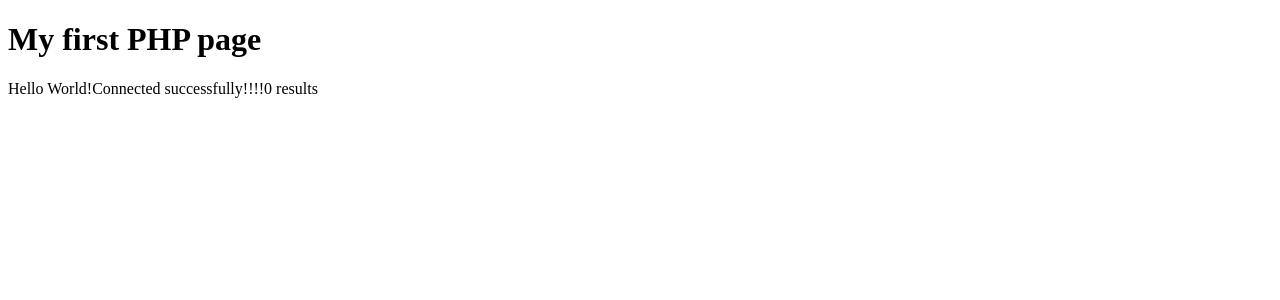
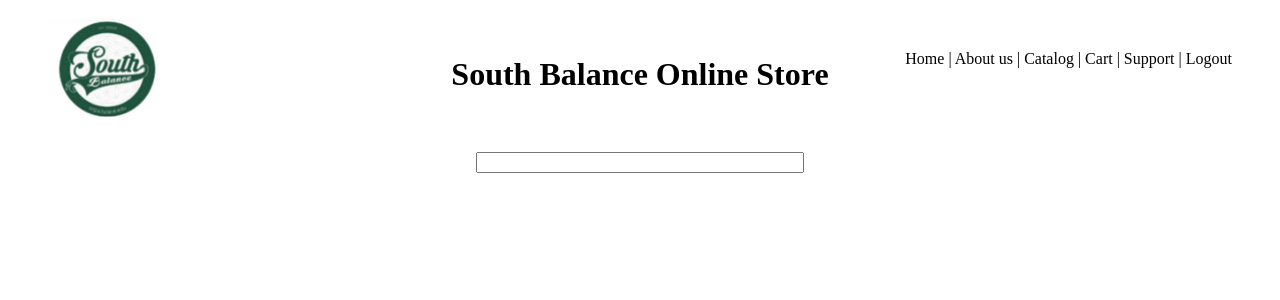
Before and after one commit to indigo77072/AppDevSouthBalanceSite, a PHP site: page / in a window 1280 px wide. Shown: the top 300 px of the page. Run offline with PHP 8.4, Linux system fonts and the light colour scheme; data that the repository does not hold is empty.

Commit message:
Place logo and simplify index.php

```diff
--- a/about_us_styles.css
+++ b/about_us_styles.css
@@ -11,7 +11,7 @@
 /* Other Body Styles */
 
 p#missionStatement {
-    margin-top: 110px;
+    margin-top: 70px;
     text-align: center;
 
 }
--- a/header.php
+++ b/header.php
@@ -1,8 +1,8 @@
 <header id="topHeader">
             <div id="leftSection">
-                <p id="logoImgPlaceholder">Logo</p>
+                <img id="logoImg" src="graphics/sb_logo.png" alt="South Balance logo">
             </div><div id="centerSection">
-                <h1 id="siteTitle">South Balance Online Store </h1>
+                <h1 id="siteTitle">South Balance Online Store</h1>
             </div><div id="rightSection">
                 <p id="navigation">Home | About us | Catalog | Cart | Support | Logout</p>
             </div>
--- a/header_styles.css
+++ b/header_styles.css
@@ -28,9 +28,9 @@ header#topHeader > div#leftSection {
     display: inline-block; /* pertinent to child of parent container */
 
     /* background-color: lime; */
-    margin-top: 0px;
+    margin-top: -20px;
     margin-bottom: 0px;
-    padding-bottom: 20px;
+    /* padding-bottom: 20px; */
 }
 
 header#topHeader > div#centerSection {
@@ -42,7 +42,7 @@ header#topHeader > div#centerSection {
     display: inline-block; /* pertinent to child of parent container */
 
     /* background-color: cyan; */
-    margin-bottom: 0px;
+    margin-bottom: 35px;
 
 }
 
@@ -55,24 +55,36 @@ header#topHeader > div#rightSection {
     display: inline-block; /* pertinent to child of parent container */
 
     /* background-color: red; */
-    margin-top: 0px;
-    margin-bottom: 0px;
-    padding-bottom: 20px;
+    /* margin-top: 0px;
+    margin-bottom: 0px; */
+
+    margin-top: -20px;
+    margin-bottom: 60px;
+
+    /* padding-bottom: 20px; */
 }
 
-p#logoImgPlaceholder {
+img#logoImg {
+    /* width: 105px; */
+    /* height: 74px; */
+
     text-align: left;
-    padding-left: 70px;
+    padding-left: 40px;
     margin-bottom: 0px;
+
+    padding-bottom: 0px;
+    padding-top: 30px;
 }
 
 h1#siteTitle {
+    font-family: 'Times New Roman', Times, serif;
     text-align: center;
     margin-bottom: 0px;
+    /* font-weight: bold; */
 }
 
 p#navigation {
     text-align: right;
-    padding-right: 50px;
+    padding-right: 40px;
     margin-bottom: 0px;
 }
--- a/index.php
+++ b/index.php
@@ -1,11 +1,17 @@
 <!DOCTYPE html>
 <html>
+
+<head>
+        <meta charset="UTF-8"></meta>
+        <link rel="stylesheet" href="header_styles.css">
+        <link rel="stylesheet" href="index_styles.css">
+        <title>South Balance - Home</title>
+</head>
 <body>
 
-<h1>My first PHP page</h1>
+<?php include 'header.php' ?>
 
 <?php
-echo "Hello World!";
 
 $servername = "vdi-sopadb-p40";
 $username = "student";
@@ -14,39 +20,45 @@ $password = "SoPAStudentDB!#!";
 
 // Create connection
 $conn = new mysqli($servername, $username, $password);
+?>
 
-// Check connection
-if ($conn->connect_error) {
-  die("Connection failed: " . $conn->connect_error);
-}else{
-  echo "Connected successfully!!!!";
-}
+  <div id="searchBar">
+    <input type="text" id="search">
+</div>
+
+<!--
+// // Check connection
+// if ($conn->connect_error) {
+//   die("Connection failed: " . $conn->connect_error);
+// }else{
+//   echo "Connected successfully!!!!";
+// }
 
 
-//Reading data
-$sql = "SELECT * FROM south_balance_database.accounts"; // WE ARE GETTING THE ERROR THAT THIS TABLE DOES NOT EXIST??
-//$sql = "SELECT Quantity > 0 FROM inventory_items WHERE item_id = 1 "; Will's Code
-$result = $conn->query($sql);
+// //Reading data
+// $sql = "SELECT * FROM south_balance_database.accounts"; // WE ARE GETTING THE ERROR THAT THIS TABLE DOES NOT EXIST??
+// //$sql = "SELECT Quantity > 0 FROM inventory_items WHERE item_id = 1 "; Will's Code
+// $result = $conn->query($sql);
 
-if ($result->num_rows > 0) {
-  // output data of each row
-  while($row = $result->fetch_assoc()) {
-    echo "Username: " . $row["Username"]. " - Name: " . $row["First_Name"]. " " . $row["Last_Name"]. "<br>";
-  }
-} else {
-  echo "0 results";
-}
+// if ($result->num_rows > 0) {
+//   // output data of each row
+//   while($row = $result->fetch_assoc()) {
+//     echo "Username: " . $row["Username"]. " - Name: " . $row["First_Name"]. " " . $row["Last_Name"]. "<br>";
+//   }
+// } else {
+//   echo "0 results";
+// }
 
-//Saving - Inserting data into the database
-/*$sql2 = "INSERT INTO accounts (Username, Password, First_Name, Last_Name)
-VALUES ('BBilly2', 'ItsASecret','Bob', 'Billy)";
+// //Saving - Inserting data into the database
+// /*$sql2 = "INSERT INTO accounts (Username, Password, First_Name, Last_Name)
+// VALUES ('BBilly2', 'ItsASecret','Bob', 'Billy)";
 
-if ($conn->query($sql2) === TRUE) {
-  echo "New record created successfully";
-} else {
-  echo "Error: " . $sql2 . "<br>" . $conn->error;
-}*/
-?>
+// if ($conn->query($sql2) === TRUE) {
+//   echo "New record created successfully";
+// } else {
+//   echo "Error: " . $sql2 . "<br>" . $conn->error;
+// }*/
+// -->
 
 
 </body>
--- /dev/null
+++ b/index_styles.css
@@ -0,0 +1,16 @@
+@charset "utf-8";
+
+/*
+    CSS Styles for index.php
+    Author: Will
+    Filename: index_styles.css
+*/
+
+div#searchBar {
+    margin-top: 20px;
+    text-align: center;
+}
+
+input#search {
+    width: 320px;
+}
```
Also changed, not shown: graphics/sb_logo.png (added).
